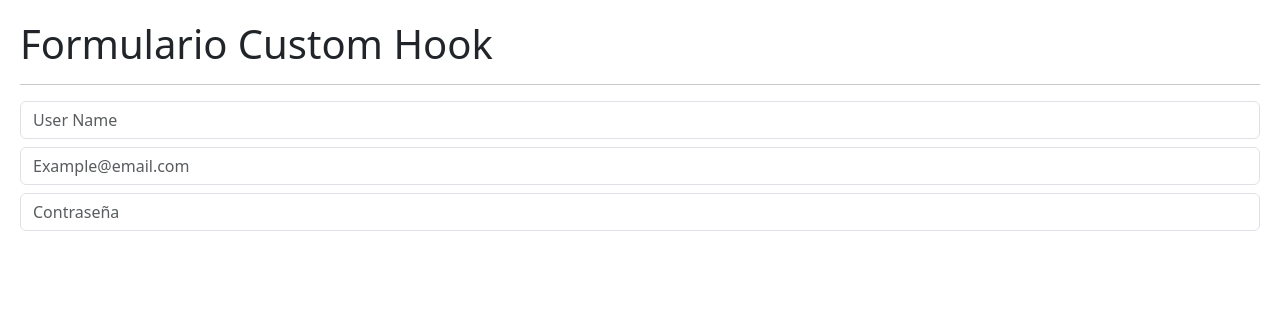
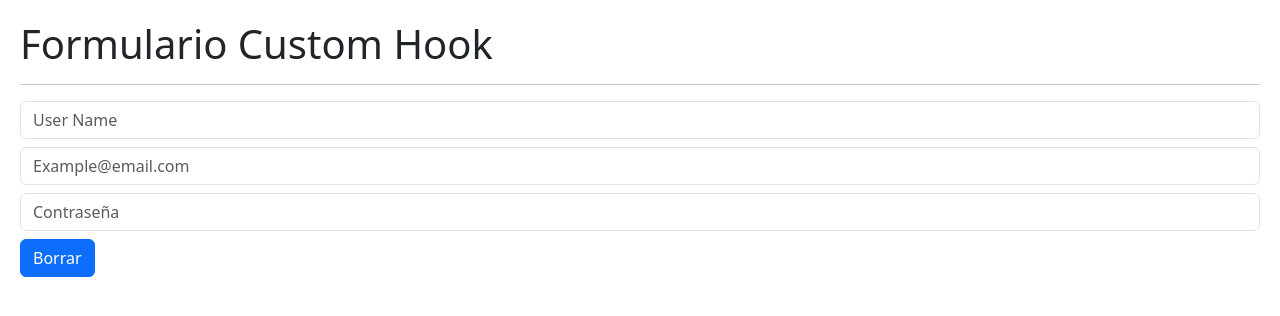
Before and after one commit to Matias25pinto/hooks-app, a React (Vite) app: page / in a window 1280 px wide. Shown: the top 316 px of the page. Built offline with nearby package versions, Linux system fonts and the light colour scheme.

Commit message:
implementar funcionalidad reset

```diff
--- a/src/02-useEffect/FormWithCustomHooks.jsx
+++ b/src/02-useEffect/FormWithCustomHooks.jsx
@@ -3,7 +3,7 @@
 
 
 export const FormWithCustomHook = () => {
-  const { formState, onChange } = useForm({
+  const { formState, onChange, onResetForm } = useForm({
                                             username:'',
                                             email:'',
                                             password:''});
@@ -48,6 +48,8 @@
                value={password}
                onChange={onChange}/>
 
+        <button onClick={ onResetForm } className="btn btn-primary mt-2">Borrar</button>
+
     </>
   )
 }
--- a/src/hooks/useForm.js
+++ b/src/hooks/useForm.js
@@ -11,8 +11,13 @@
 
     }
 
+    const onResetForm = () => {
+        setFormState(initialForm);
+    }
+
   return {
     formState,
     onChange,
+    onResetForm,
   }
 }
```
